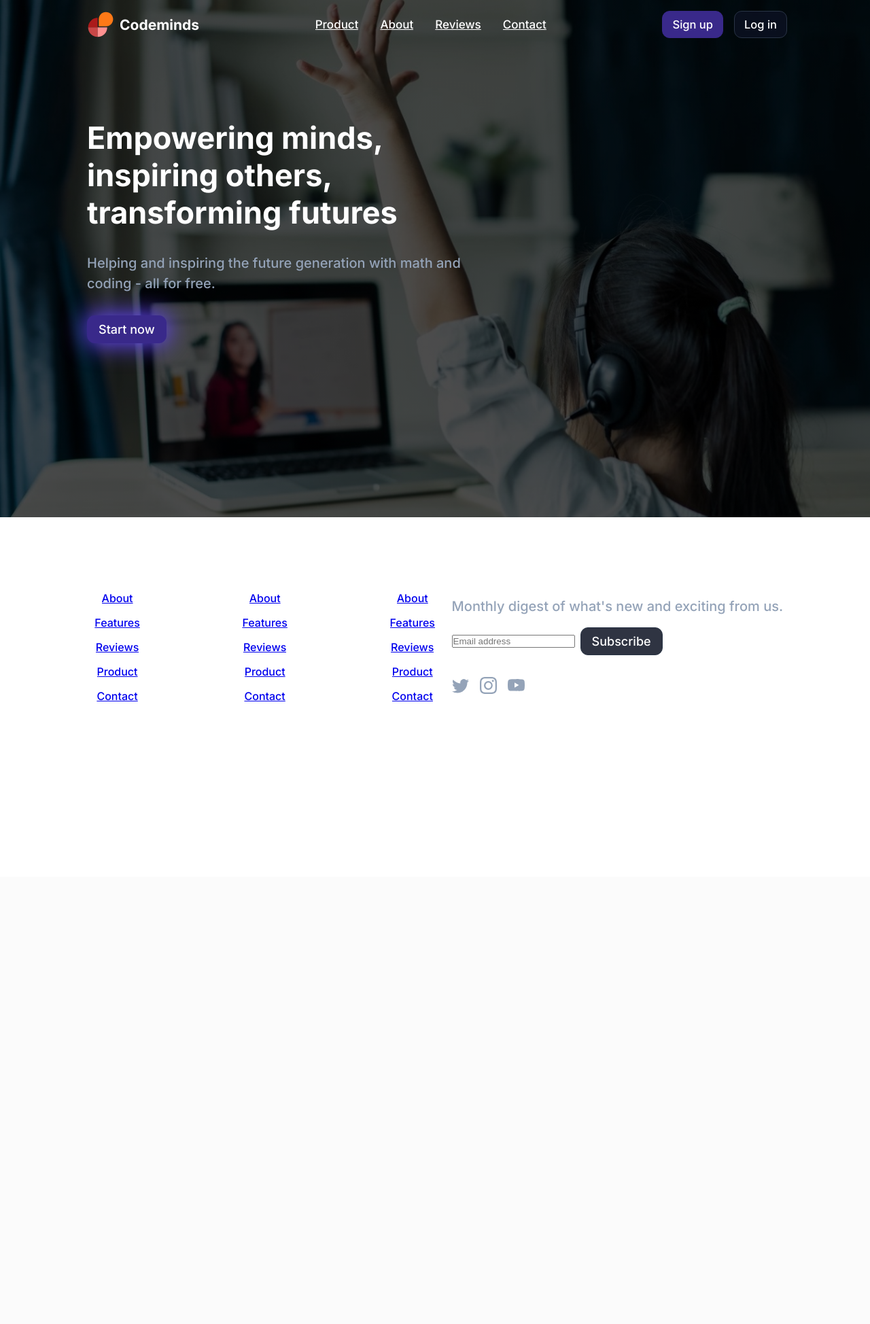
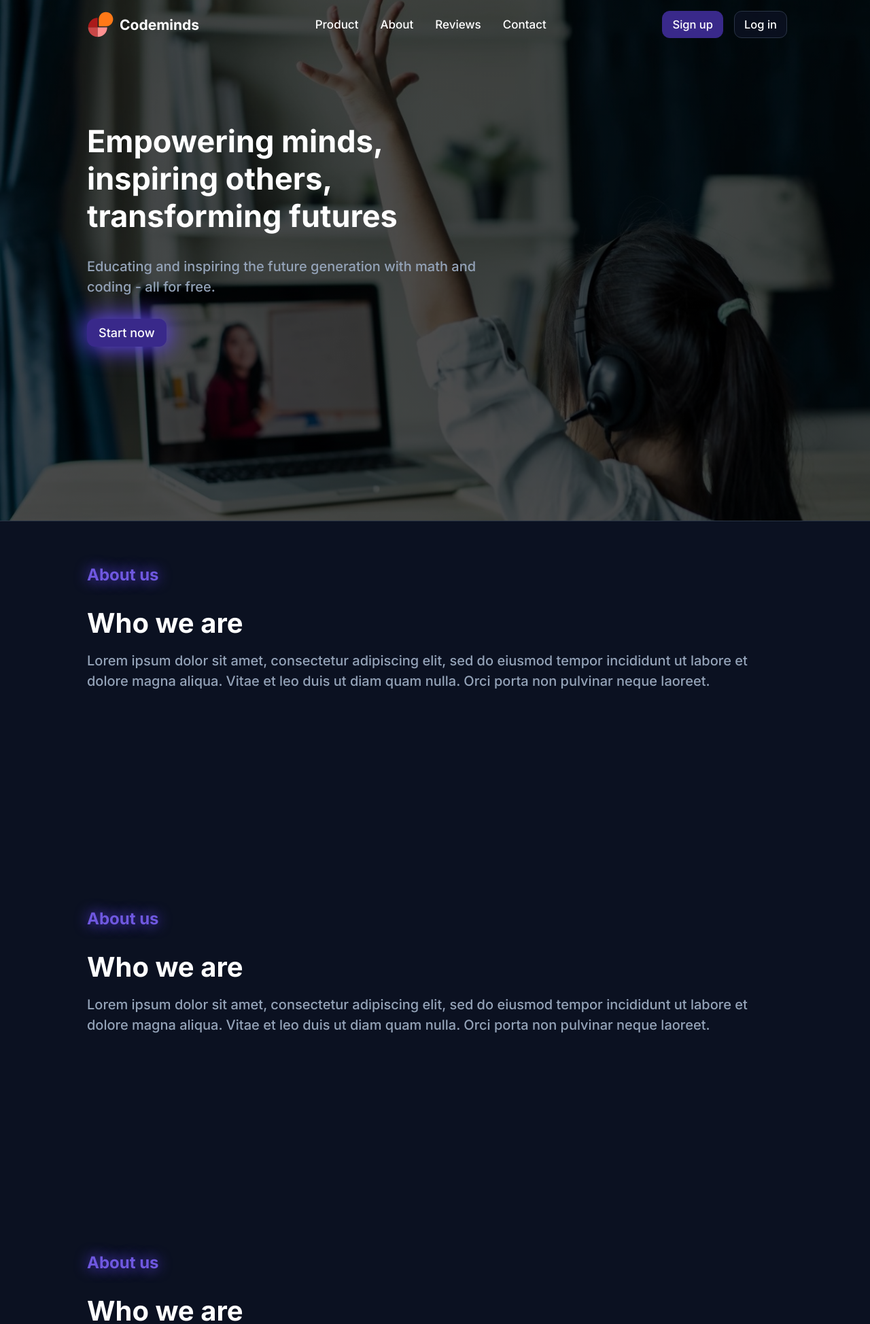
Before and after one commit to clementhart999/clementhart999.github.io, a Flask app: page / in a window 1280 px wide. Shown: the top 1948 px of the page at 68% size. Before the commit the page ends 1032 px from the top, so only its background shows below. Run offline with Flask 3, Linux system fonts and the light colour scheme.

Commit message:
Website redesign

```diff
--- a/static/css/style.css
+++ b/static/css/style.css
@@ -22,22 +22,25 @@ section {
   padding: 64px 128px 256px;
 }
 
-section.main {
+section.landing {
   background: linear-gradient( rgba(0, 0, 0, 0.7), rgba(0, 0, 0, 0.7)), url("/static/bg.jpg") no-repeat center center;
   background-size: cover;
-  padding-top: 64px;
-}
-
-section.landing {
-  padding-top: 175px;
+  padding-top: 180px;
 }
 
 section.landing * {
   max-width: 600px;
 }
 
-section.feature {
+section.primary {
   background: rgb(11,17,33);
+}
+
+section.primary .title {
+  color: #6f58e0;
+  text-shadow:0 0 20px #6447f6;
+  font-weight: bold;
+  overflow: visible;
 }
 
 nav {
@@ -53,6 +56,7 @@ nav {
   background: rgb(11,17,33);
   border-bottom: 1px solid #293445;
   transition: 1s, backdrop-filter 0s, -webkit-backdrop-filter 0s;
+  box-shadow: 0 5px 32px rgb(11,17,33);
 }
 
 .nav-fade {
@@ -67,6 +71,7 @@ nav#navbar {
 nav#navbar a {
   font-size: 17px;
   color: white;
+  text-decoration: none;
 }
 
 nav#navbar button {
@@ -227,6 +232,14 @@ button:active {
   border-color: #795EFF;
 }
 
+.border-top {
+  border-top: 1.5px solid #293445;
+}
+
+.border-bottom {
+  border-bottom: 1.5px solid #293445
+}
+
 @media (max-width: 1200px) {
   section {
     padding: 64px 32px 256px;
--- a/templates/index.html
+++ b/templates/index.html
@@ -30,10 +30,31 @@
         </a>
       </div>
     </nav>
-    <section class="flex col left gap-32 main landing">
+    <section class="flex col left gap-32 landing">
       <h2>Empowering minds, inspiring others, transforming futures</h2>
-      <p>Helping and inspiring the future generation with math and coding - all for free.</p>
+      <p>Educating and inspiring the future generation with math and coding - all for free.</p>
       <button style="box-shadow: 0px 0px 35px 3px #6447f6;">Start now</button>
+    </section>
+    <section class="flex col left gap-32 primary border-top">
+      <h6 class="title">About us</h6>
+      <div class="flex left col gap-16">
+        <h3>Who we are</h3>
+        <p>Lorem ipsum dolor sit amet, consectetur adipiscing elit, sed do eiusmod tempor incididunt ut labore et dolore magna aliqua. Vitae et leo duis ut diam quam nulla. Orci porta non pulvinar neque laoreet.</p>
+      </div>
+    </section>
+    <section class="flex col left gap-32 primary">
+      <h6 class="title">About us</h6>
+      <div class="flex left col gap-16">
+        <h3>Who we are</h3>
+        <p>Lorem ipsum dolor sit amet, consectetur adipiscing elit, sed do eiusmod tempor incididunt ut labore et dolore magna aliqua. Vitae et leo duis ut diam quam nulla. Orci porta non pulvinar neque laoreet.</p>
+      </div>
+    </section>
+    <section class="flex col left gap-32 primary border-bottom">
+      <h6 class="title">About us</h6>
+      <div class="flex left col gap-16">
+        <h3>Who we are</h3>
+        <p>Lorem ipsum dolor sit amet, consectetur adipiscing elit, sed do eiusmod tempor incididunt ut labore et dolore magna aliqua. Vitae et leo duis ut diam quam nulla. Orci porta non pulvinar neque laoreet.</p>
+      </div>
     </section>
     <section class="secondary border-top">
       <div class="flex space-between left" id="footer">
```
